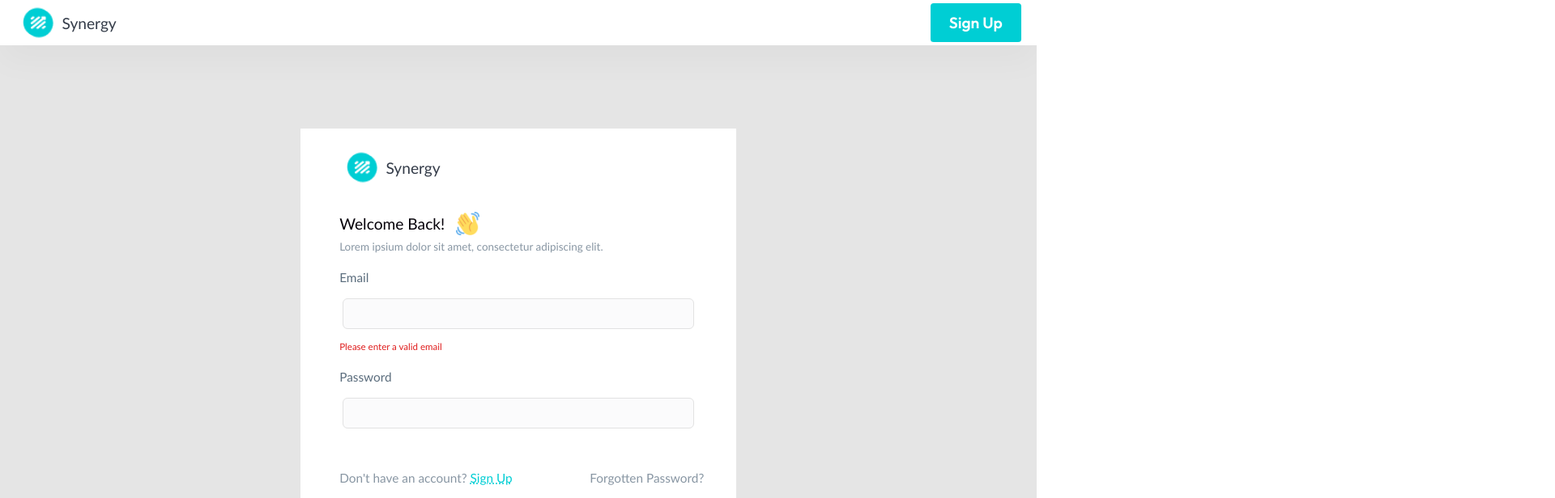
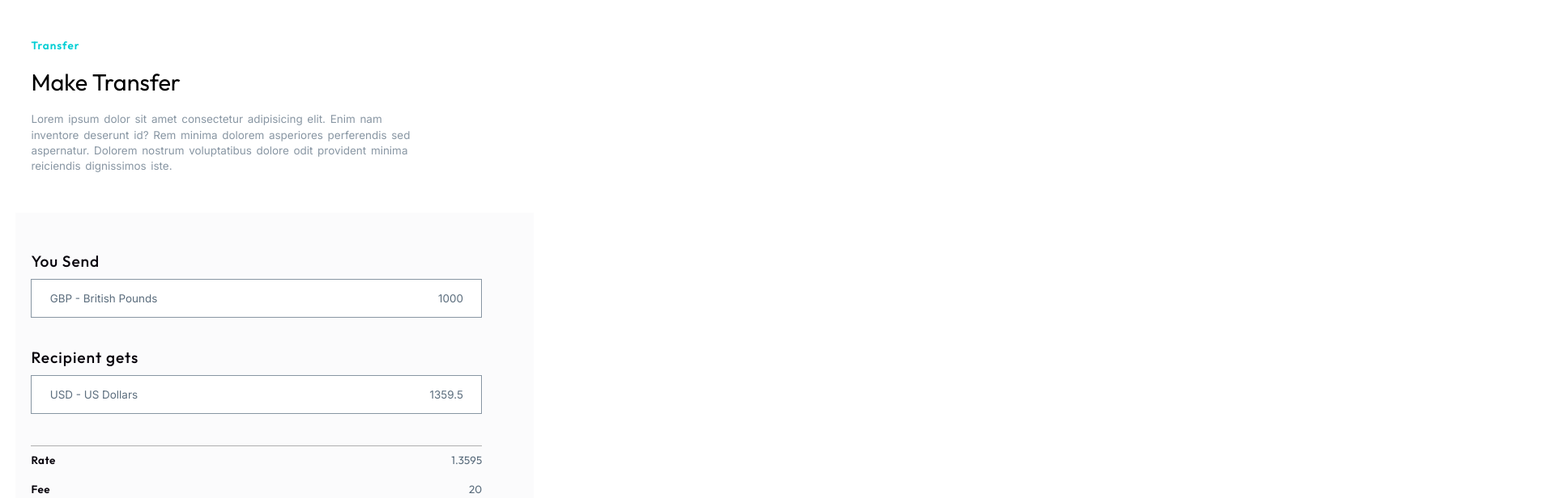
Before and after one commit to nology-tech/quadra-client-project, a React (Create React App) app: page /login in a window 1280 px wide. Shown: the top 616 px of the page at 81% size, 1920 px wide, since content can reach past the window. Built offline with nearby package versions, Linux system fonts and the light colour scheme.

Commit message:
updated continue button in transfer page

```diff
--- a/src/App.jsx
+++ b/src/App.jsx
@@ -1,21 +1,23 @@
-import { Route, Routes } from "react-router-dom";
-import { useState } from "react";
-import Home from "./pages/Home/Home";
+// import { Route, Routes } from "react-router-dom";
+// import { useState } from "react";
+// import Home from "./pages/Home/Home";
 import "./styles/main.scss";
-import Login from "./pages/Login/Login";
-import SignUp from "./pages/SignUp/SignUp";
-import Wallet from "./pages/Wallet/Wallet";
+// import Login from "./pages/Login/Login";
+// import SignUp from "./pages/SignUp/SignUp";
+// import Wallet from "./pages/Wallet/Wallet";
+import Transfer from "./pages/Transfer/Transfer";
 
 const App = () => {
-  const [user, setUser] = useState();
+  // const [user, setUser] = useState();
 
   return (
-    <Routes>
-      <Route path="*" element={<Home />} />
-      <Route path="/login" element={<Login saveUser={setUser} />} />
-      <Route path="/signup" element={<SignUp />} />
-      {user && <Route path="/wallet" element={<Wallet />} />}
-    </Routes>
+    // <Routes>
+    //   <Route path="*" element={<Home />} />
+    //   <Route path="/login" element={<Login saveUser={setUser} />} />
+    //   <Route path="/signup" element={<SignUp />} />
+    //   {user && <Route path="/wallet" element={<Wallet />} />}
+    // </Routes>
+    <Transfer />
   );
 };
 
--- a/src/pages/Transfer/Transfer.scss
+++ b/src/pages/Transfer/Transfer.scss
@@ -122,8 +122,4 @@
       width: auto;
     }
   }
-  .largeButton {
-    height: 2rem;
-    width: auto;
-  }
 }
```
